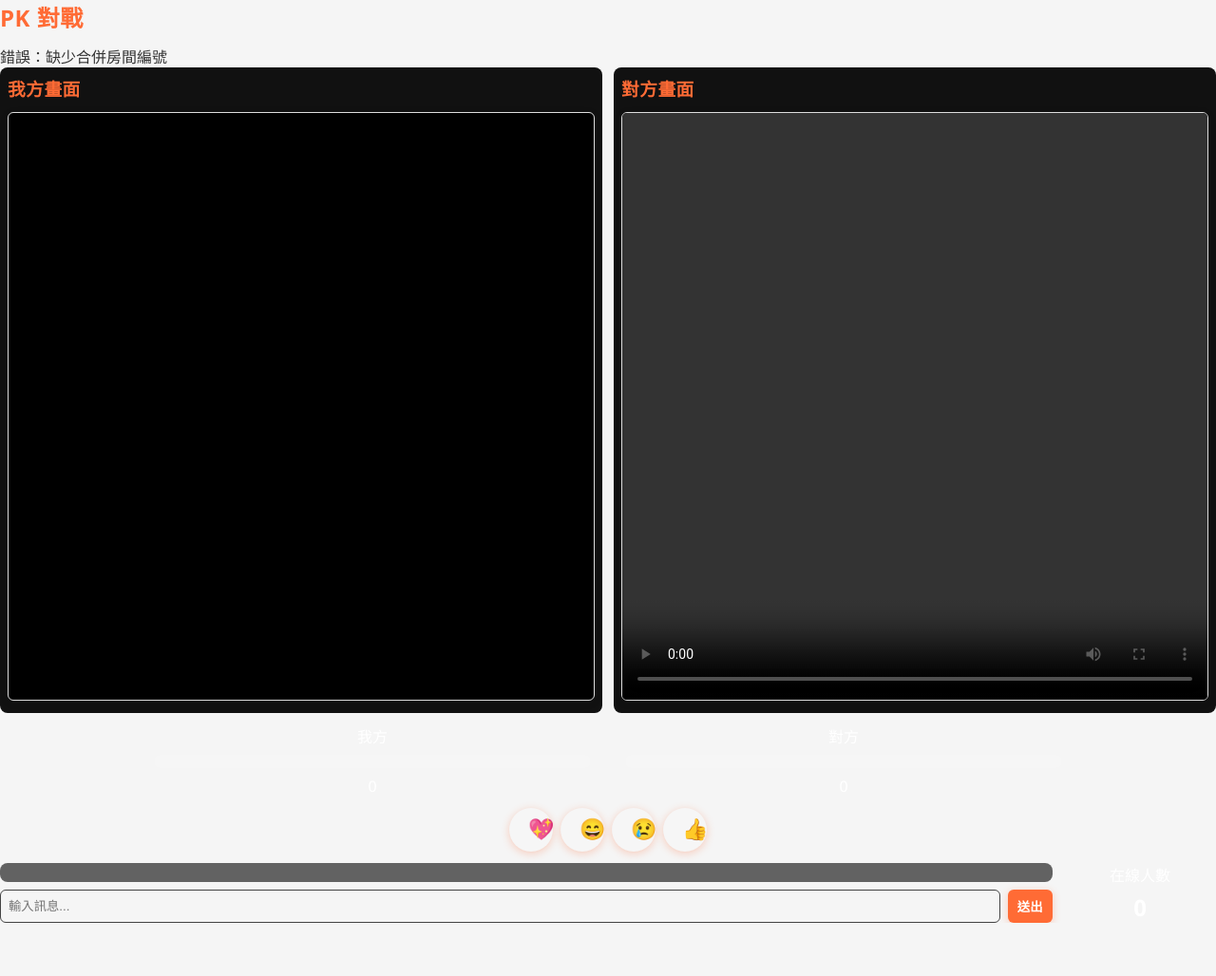
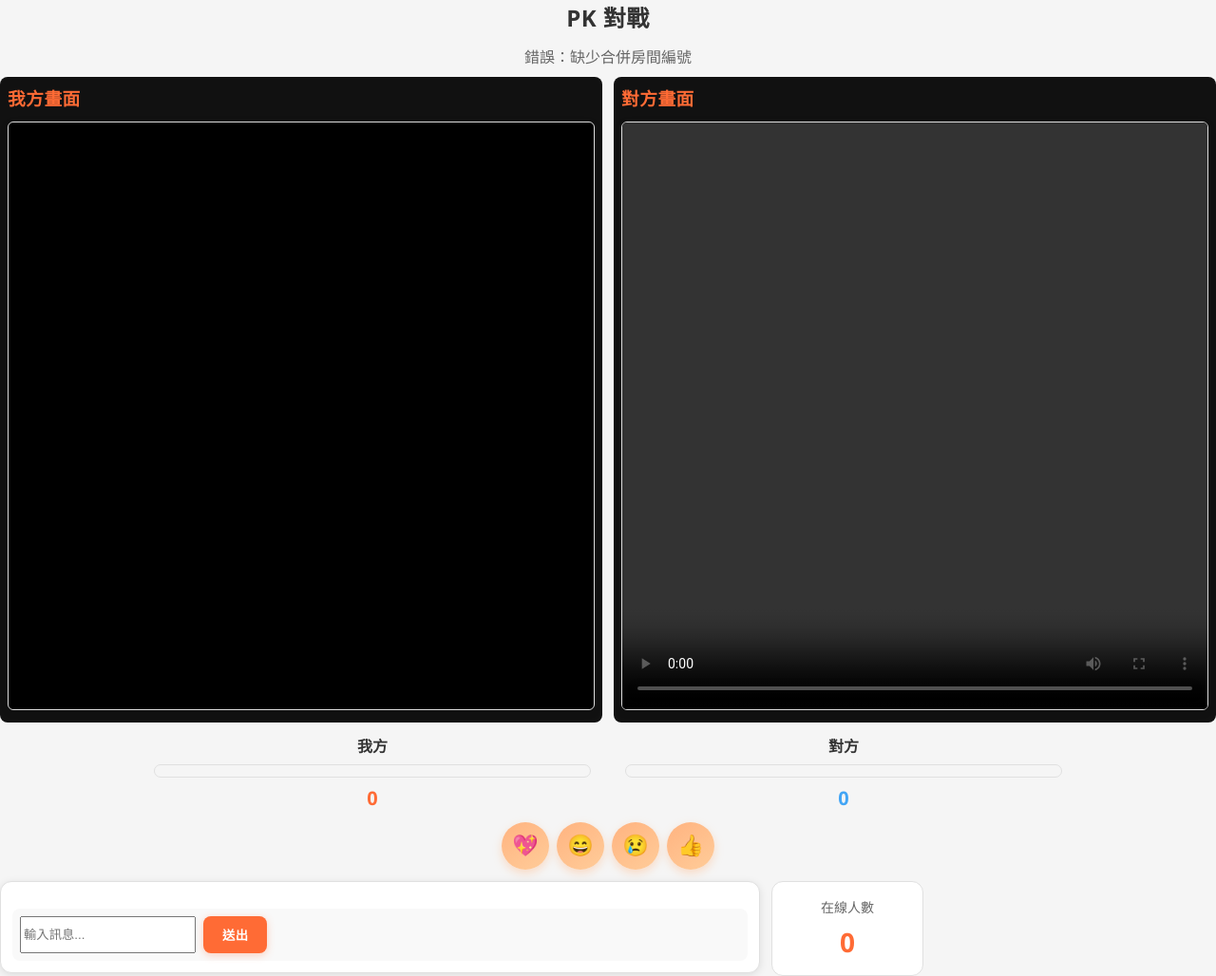
Before and after one commit to vyp916/114Capstone, a website: page public/pk-broadcaster.html in a window 1280 px wide. Shown: the whole page at 95% size. Before the commit the page ends 972 px from the top, so only its background shows below. Drawn offline with nearby package versions, Linux system fonts and the light colour scheme; no server answers.

Commit message:
同步優化PK模式：深色文字、白色聊天框、淺橘色emoji按鈕

```diff
--- a/public/pk-broadcaster.html
+++ b/public/pk-broadcaster.html
@@ -9,17 +9,21 @@
     .pk-side { flex:1; background:#111; color:#fff; border-radius:8px; padding:8px; }
     video { width:100%; height:calc(100vh - 180px); object-fit:cover; background:#000; border-radius:6px; }
     .pk-react-btn {
-      width:46px;
-      height:46px;
+      width:50px;
+      height:50px;
       border-radius:50%;
       border:none;
       font-size:22px;
-      background:rgba(255,255,255,0.08);
+      background:linear-gradient(145deg,#FFB380,#FFCC99);
       color:#fff;
       cursor:pointer;
-      transition:transform 0.15s ease, background 0.15s ease;
+      transition:transform 0.15s ease, box-shadow 0.15s ease;
+      display:inline-flex;
+      align-items:center;
+      justify-content:center;
+      box-shadow:0 4px 10px rgba(255,179,128,0.4);
     }
-    .pk-react-btn:hover { transform:translateY(-2px) scale(1.05); background:rgba(255,255,255,0.18); }
+    .pk-react-btn:hover { transform:translateY(-2px) scale(1.05); box-shadow:0 8px 18px rgba(255,179,128,0.55); }
     .emoji-particle {
       will-change:transform, opacity;
       pointer-events:none;
@@ -34,8 +38,8 @@
   </style>
 </head>
 <body>
-  <h2>PK 對戰</h2>
-  <div id="info">準備中…</div>
+  <h2 style="color:#333; text-align:center;">PK 對戰</h2>
+  <div id="info" style="text-align:center; color:#666; margin-bottom:10px;">準備中…</div>
   <div class="pk-container">
     <div class="pk-side">
       <h3>我方畫面</h3>
@@ -48,19 +52,19 @@
   </div>
   <!-- PK heat + reactions -->
   <div style="display:flex;gap:12px;max-width:980px;margin:12px auto;">
-    <div style="flex:1;text-align:center;color:#fff;">
-      <div id="pkLeftLabel">我方</div>
-      <div style="height:14px;background:rgba(255,255,255,0.06);border-radius:8px;margin:8px 12px;overflow:hidden;">
+    <div style="flex:1;text-align:center;">
+      <div id="pkLeftLabel" style="color:#333; font-weight:600; margin-bottom:4px;">我方</div>
+      <div style="height:14px;background:#f5f5f5;border-radius:8px;margin:8px 12px;overflow:hidden;border:1px solid #e0e0e0;">
         <div id="pkLeftHeat" style="height:100%;width:0%;background:linear-gradient(90deg,#ff6b6b,#ff4081);"></div>
       </div>
-      <div id="pkLeftCount" style="color:#fff;">0</div>
+      <div id="pkLeftCount" style="color:#FF6B35; font-size:20px; font-weight:700;">0</div>
     </div>
-    <div style="flex:1;text-align:center;color:#fff;">
-      <div id="pkRightLabel">對方</div>
-      <div style="height:14px;background:rgba(255,255,255,0.06);border-radius:8px;margin:8px 12px;overflow:hidden;">
+    <div style="flex:1;text-align:center;">
+      <div id="pkRightLabel" style="color:#333; font-weight:600; margin-bottom:4px;">對方</div>
+      <div style="height:14px;background:#f5f5f5;border-radius:8px;margin:8px 12px;overflow:hidden;border:1px solid #e0e0e0;">
         <div id="pkRightHeat" style="height:100%;width:0%;background:linear-gradient(90deg,#42a5f5,#7c4dff);"></div>
       </div>
-      <div id="pkRightCount" style="color:#fff;">0</div>
+      <div id="pkRightCount" style="color:#42a5f5; font-size:20px; font-weight:700;">0</div>
     </div>
   </div>
 
@@ -75,16 +79,18 @@
 
   <!-- chat & info area below videos -->
   <div id="pkChatArea" style="margin-top:12px; display:flex; gap:12px; align-items:flex-start;">
-    <div style="flex:1;">
-      <div id="pkMessages" style="background:rgba(0,0,0,0.6); color:#fff; padding:10px; border-radius:8px; max-height:260px; overflow:auto;"></div>
-      <div style="display:flex; gap:8px; margin-top:8px;">
-        <input id="pkChatInput" placeholder="輸入訊息..." style="flex:1; padding:8px; border-radius:6px; border:1px solid #444; background:transparent; color:#fff;">
-        <button id="pkSendBtn" style="padding:8px 10px; border-radius:6px;">送出</button>
+    <aside class="chat-area" style="flex:1; max-width:800px;">
+      <div id="chatContainer">
+        <div id="pkMessages" style="flex:1; overflow-y:auto; overflow-x:hidden; padding:8px; display:flex; flex-direction:column; gap:8px; box-sizing:border-box; min-height:0; max-height:280px;"></div>
+        <div class="chat-input-row">
+          <input id="pkChatInput" placeholder="輸入訊息...">
+          <button id="pkSendBtn">送出</button>
+        </div>
       </div>
-    </div>
-    <div style="width:160px; text-align:center; color:#fff;">
-      <div>在線人數</div>
-      <div id="pkViewerCount" style="font-size:24px; font-weight:600; margin-top:6px;">0</div>
+    </aside>
+    <div style="width:160px; text-align:center; background:#fff; padding:16px; border-radius:12px; border:1px solid #e0e0e0;">
+      <div style="color:#666; font-size:14px;">在線人數</div>
+      <div id="pkViewerCount" style="font-size:28px; font-weight:700; margin-top:8px; color:#FF6B35;">0</div>
     </div>
   </div>
 
```
Also changed, not shown: public/pk-viewer.html (+27 -23 lines).
